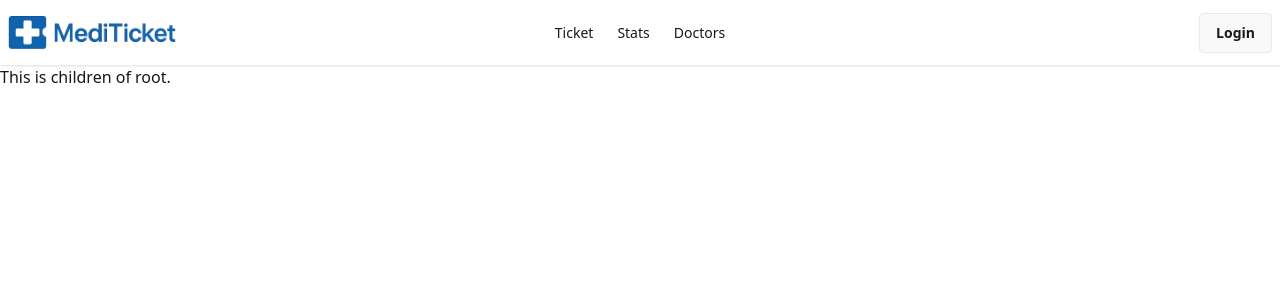
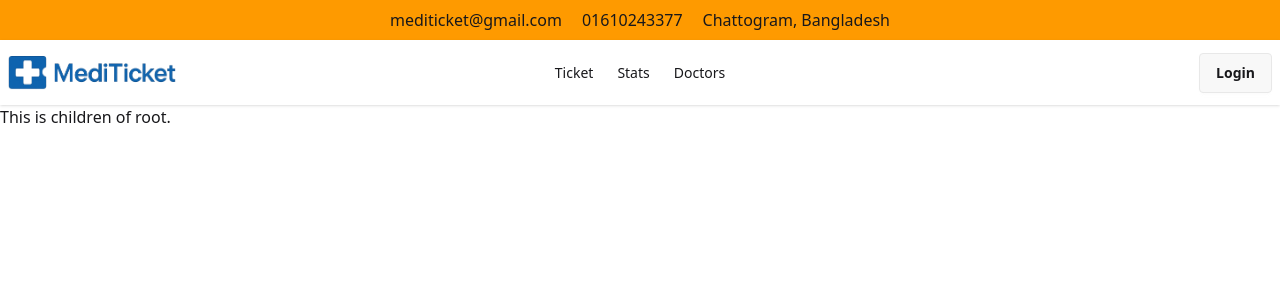
Before and after one commit to Suprio-Das/MediTicket, a React (Vite) app: page / in a window 1280 px wide. Shown: the top 300 px of the page. Built offline with nearby package versions, Linux system fonts and the light colour scheme.

Commit message:
Top-navigation added

```diff
--- a/src/Components/Shared/Navbar.jsx
+++ b/src/Components/Shared/Navbar.jsx
@@ -4,6 +4,11 @@ import MediTicketLogo from '../../assets/MediTicket.png';
 const Navbar = () => {
     return (
         <div>
+            <div className='bg-amber-500 p-2 flex justify-center gap-5'>
+                <p>mediticket@gmail.com</p>
+                <p>01610243377</p>
+                <p>Chattogram, Bangladesh</p>
+            </div>
             <div className="navbar bg-base-100 shadow-sm">
                 <div className="navbar-start">
                     <div className="dropdown">
```
